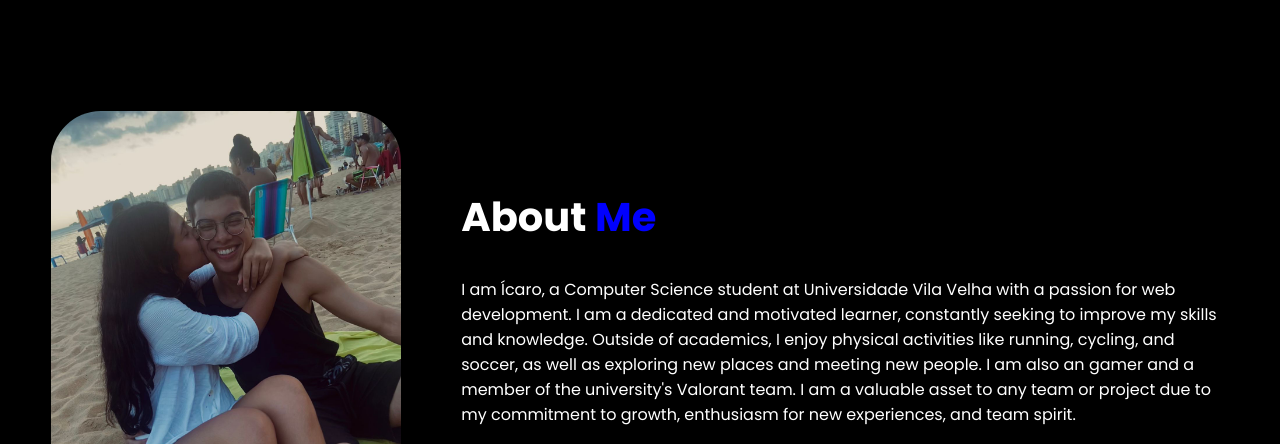
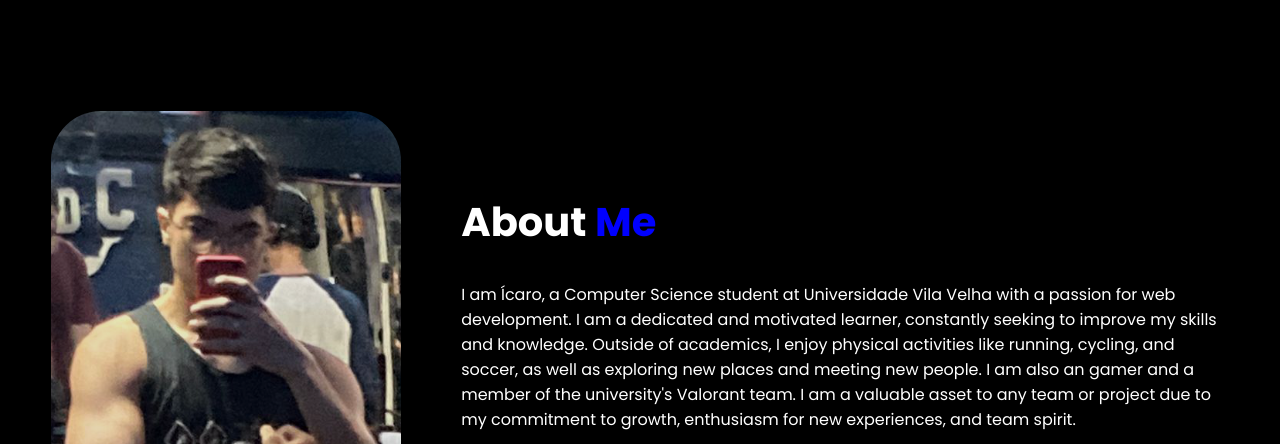
Before and after one commit to Icaruhvm/curriculo, a plain HTML site: page index.html in a window 1280 px wide. Shown: the part 1990-2434 px from the top of the page. Drawn offline with nearby package versions, Linux system fonts and the light colour scheme.

Commit message:
index.html

```diff
--- a/index.html
+++ b/index.html
@@ -94,7 +94,7 @@
         <div class="interface">
             <div class="flex">
                 <div class="img-sobre">
-                    <img src="img/841e2bdf-57f0-45db-8d47-d91c1bc6b351.jpg" width="350px" style="border-radius: 50px;" alt="">
+                    <img src="/img/pump.png" width="350px" style="border-radius: 50px;" alt="">
                 </div>
                 <div class="txt-sobre">
                     <h2>About <span>Me</span></h2>
```
